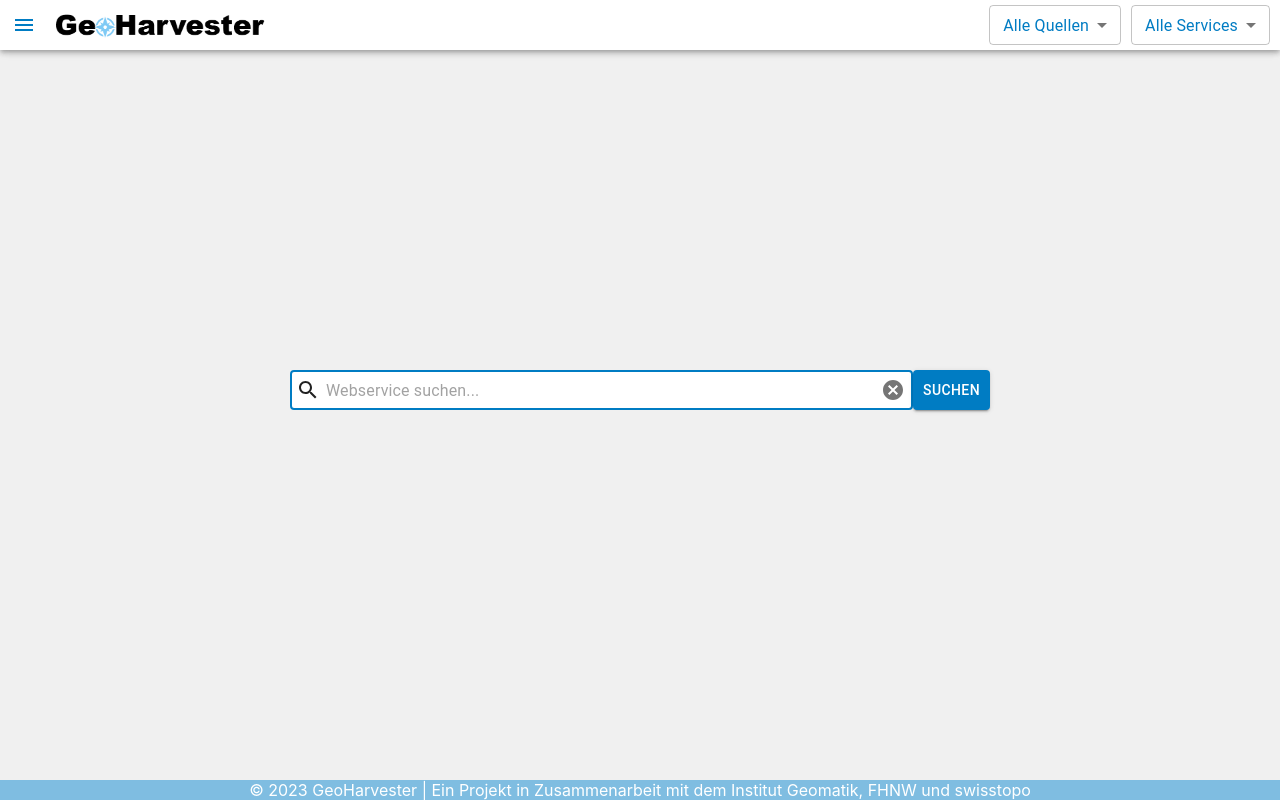
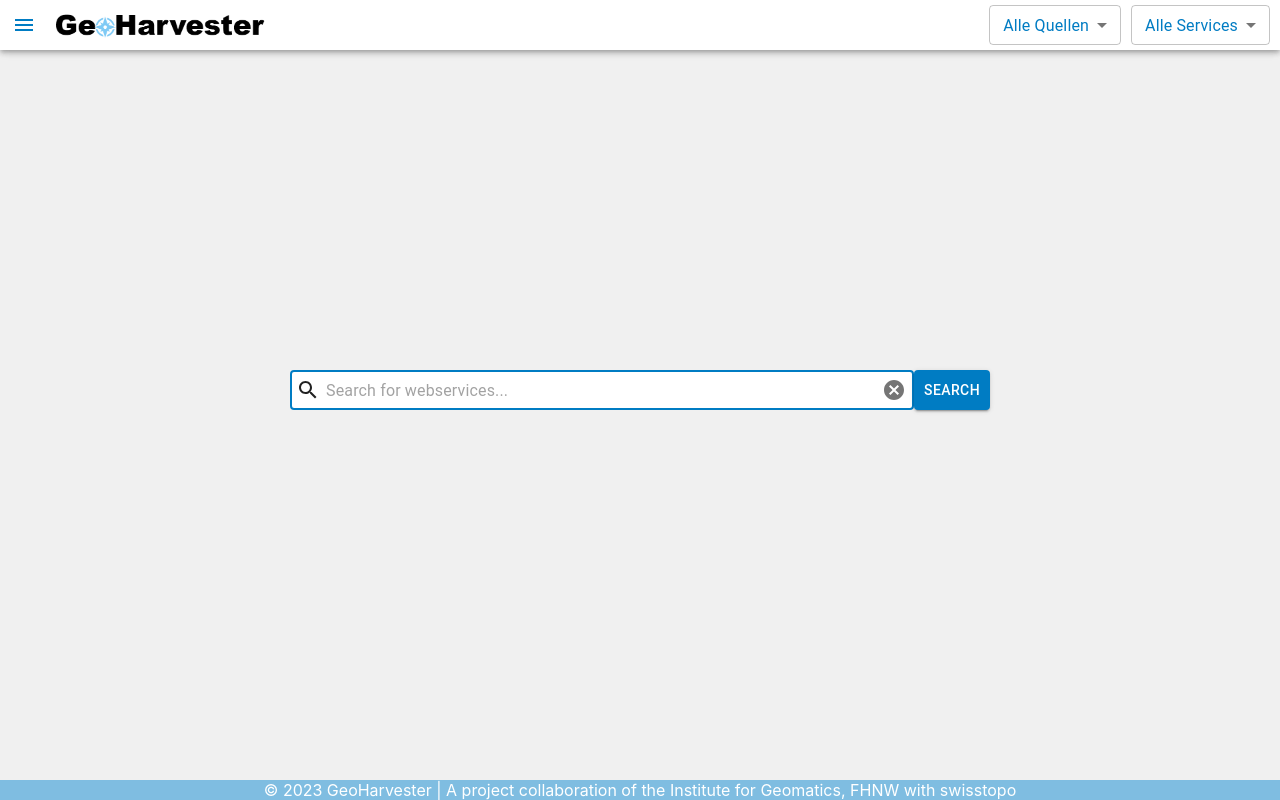
Before and after one commit to FHNW-IVGI/Geoharvester, a React (Create React App) app in the folder client/: page / in a window 1280 px wide. Built offline with nearby package versions, Linux system fonts and the light colour scheme.

Commit message:
Add react-intl, test translate some strings

```diff
--- a/client/package.json
+++ b/client/package.json
@@ -19,6 +19,7 @@
     "axios": "^1.2.1",
     "react": "^18.2.0",
     "react-dom": "^18.2.0",
+    "react-intl": "^6.6.1",
     "react-scripts": "5.0.1",
     "typescript": "^4.9.4",
     "web-vitals": "^2.1.4"
--- a/client/src/components/Footer.tsx
+++ b/client/src/components/Footer.tsx
@@ -1,5 +1,6 @@
 import { Box } from "@mui/material";
 import { useTheme } from "@mui/material/styles";
+import { FormattedMessage } from "react-intl";
 
 export const Footer = () => {
   const theme = useTheme();
@@ -12,8 +13,10 @@ export const Footer = () => {
         textAlign: "center",
       }}
     >
-      © 2023 GeoHarvester | Ein Projekt in Zusammenarbeit mit dem Institut
-      Geomatik, FHNW und swisstopo
+      <FormattedMessage
+        id="footer.impressum"
+        defaultMessage="© 2023 GeoHarvester | Ein Projekt in Zusammenarbeit mit dem Institut Geomatik, FHNW und swisstopo"
+      />
     </Box>
   );
 };
--- a/client/src/components/menubar/MenuComponent.tsx
+++ b/client/src/components/menubar/MenuComponent.tsx
@@ -1,13 +1,20 @@
 import { useState } from "react";
 import { ImpressumDialog } from "../ImpressumDialog";
-import { IconButton, Menu, Divider, useTheme, Box } from "@mui/material";
+import {
+  IconButton,
+  Menu,
+  MenuItem,
+  Divider,
+  useTheme,
+  Box,
+} from "@mui/material";
 import InfoIcon from "@mui/icons-material/Info";
 import MenuIcon from "@mui/icons-material/Menu";
 import DescriptionIcon from "@mui/icons-material/Description";
-import MenuItem from "@mui/material/MenuItem";
 import TerminalIcon from "@mui/icons-material/Terminal";
+import { FormattedMessage } from "react-intl";
+import geoharvesterLogo from "./logo.png";
 import "../../styles.css";
-import geoharvesterLogo from "./logo.png";
 
 export const MenuComponent = () => {
   const [anchorEl, setAnchorEl] = useState<null | HTMLElement>(null);
@@ -62,7 +69,10 @@ export const MenuComponent = () => {
           }}
         >
           <DescriptionIcon style={{ marginRight: 14 }} />
-          Documentation
+          <FormattedMessage
+            id="menu.documentation"
+            defaultMessage="Dokumentation"
+          />
         </MenuItem>
         <Divider />
         <MenuItem
@@ -72,12 +82,12 @@ export const MenuComponent = () => {
           }}
         >
           <TerminalIcon style={{ marginRight: 14 }} />
-          API
+          <FormattedMessage id="menu.api" defaultMessage="API" />
         </MenuItem>
         <Divider />
         <MenuItem onClick={handleClickOpenImpressum}>
           <InfoIcon style={{ marginRight: 14 }} />
-          Impressum
+          <FormattedMessage id="menu.impressum" defaultMessage="Impressum" />
         </MenuItem>
       </Menu>
 
--- a/client/src/components/menubar/SearchDrawer.tsx
+++ b/client/src/components/menubar/SearchDrawer.tsx
@@ -2,6 +2,8 @@ import Box from "@mui/material/Box";
 import SwipeableDrawer from "@mui/material/SwipeableDrawer";
 import Button from "@mui/material/Button";
 import { SearchField, SearchProps } from "./SearchField";
+import { FormattedMessage } from "react-intl";
+
 import "../../styles.css";
 
 export const SearchDrawer = ({
@@ -12,7 +14,7 @@ export const SearchDrawer = ({
   return (
     <div>
       <Button variant="contained" onClick={() => setDrawerOpen(true)}>
-        Suche
+        <FormattedMessage id="search.searchButton" defaultMessage="Suchen" />
       </Button>
       <SwipeableDrawer
         anchor="bottom"
--- a/client/src/components/menubar/SearchField.tsx
+++ b/client/src/components/menubar/SearchField.tsx
@@ -12,6 +12,7 @@ import SearchIcon from "@mui/icons-material/Search";
 import { BREAKPOINT1000 } from "src/constants";
 import { useViewport } from "src/custom/ViewportHook";
 import { SearchParameters } from "src/types";
+import { FormattedMessage, useIntl } from "react-intl";
 
 export type SearchProps = {
   updateSearchParameters: (parameter: Partial<SearchParameters>) => void;
@@ -29,6 +30,7 @@ export const SearchField = ({
 }: SearchFieldProps) => {
   const theme = useTheme();
   const responsiveUI = useViewport().width < BREAKPOINT1000;
+  const intl = useIntl();
 
   const [localSearchString, setLocalSearchString] = useState("");
   const drawerEnabled = fromDrawer ? fromDrawer : false;
@@ -48,7 +50,10 @@ export const SearchField = ({
         autoComplete="off"
         id="webservicesearch"
         type="outlined"
-        placeholder="Webservice suchen..."
+        placeholder={intl.formatMessage({
+          id: "search.inputPlaceholder",
+          defaultMessage: "Webservice suchen...",
+        })}
         value={localSearchString}
         style={{
           flexGrow: 2,
@@ -90,7 +95,7 @@ export const SearchField = ({
         variant="contained"
         aria-label="search"
       >
-        {"Suchen"}
+        <FormattedMessage id="search.searchButton" defaultMessage="Suchen" />
       </Button>
     </FormControl>
   );
--- a/client/src/components/table/PlaceholderUI.tsx
+++ b/client/src/components/table/PlaceholderUI.tsx
@@ -1,5 +1,6 @@
 import { Typography, useTheme } from "@mui/material";
 import LinearProgress from "@mui/material/LinearProgress";
+import { FormattedMessage } from "react-intl";
 
 export const PlaceholderWidget = ({
   placeholderText,
@@ -32,7 +33,7 @@ export const PlaceholderWidget = ({
             component="h3"
             color={theme.palette.info.light}
           >
-            Suche...
+            <FormattedMessage id="placeholder.text" defaultMessage="Suche..." />
           </Typography>
           <LinearProgress sx={{ width: 300 }} />
         </div>
--- a/client/src/index.tsx
+++ b/client/src/index.tsx
@@ -2,12 +2,35 @@ import React from "react";
 import ReactDOM from "react-dom/client";
 import "./index.css";
 import App from "./App";
+import { IntlProvider } from "react-intl";
+import French from "./lang/fr.json";
+import Italian from "./lang/it.json";
+import English from "./lang/en.json";
+import German from "./lang/ger.json";
+
+const locale = navigator.language;
+// const locale = navigator.language;
+
+let lang;
+if (locale === "en-US") {
+  lang = English;
+} else if (locale === "fr") {
+  lang = French;
+} else if (locale === "it") {
+  lang = Italian;
+} else {
+  lang = German;
+}
+
+console.log(lang);
 
 const root = ReactDOM.createRoot(
   document.getElementById("root") as HTMLElement
 );
 root.render(
   <React.StrictMode>
-    <App />
+    <IntlProvider locale={"en-US"} messages={English} defaultLocale="de">
+      <App />
+    </IntlProvider>
   </React.StrictMode>
 );
--- /dev/null
+++ b/client/src/lang/en.json
@@ -0,0 +1,9 @@
+{
+    "menu.documentation": "Documentation",
+    "menu.api": "API",
+    "menu.impressum": "Impressum",
+    "search.searchButton": "Search",
+    "search.inputPlaceholder": "Search for webservices...",
+    "placeholder.text": "Search...",
+    "footer.impressum": "© 2023 GeoHarvester | A project collaboration of the Institute for Geomatics, FHNW with swisstopo"
+}
--- /dev/null
+++ b/client/src/lang/fr.json
@@ -0,0 +1,5 @@
+{
+    "app.header": "Edit the files and save to reload",
+    "app.content": "Learn React",
+    "app.channel.plug": "Tutorial brought to you by Lokalise"
+}
--- /dev/null
+++ b/client/src/lang/ger.json
@@ -0,0 +1,8 @@
+{
+    "menu.documentation": "Dokumentation",
+    "menu.api": "API",
+    "menu.impressum": "Impressum",
+    "search.searchButton": "Suchen",
+    "placeholder.text": "Suche...",
+    "footer.impressum": "© 2023 GeoHarvester | Ein Projekt in Zusammenarbeit mit dem Institut Geomatik, FHNW und swisstopo"
+}
--- /dev/null
+++ b/client/src/lang/it.json
@@ -0,0 +1,5 @@
+{
+    "app.header": "Edit the files and save to reload",
+    "app.content": "Learn React",
+    "app.channel.plug": "Tutorial brought to you by Lokalise"
+}
```
Also changed, not shown: client/tsconfig.json (+6 -2 lines), 1 other file (tests, documents, lock files or other folders).
